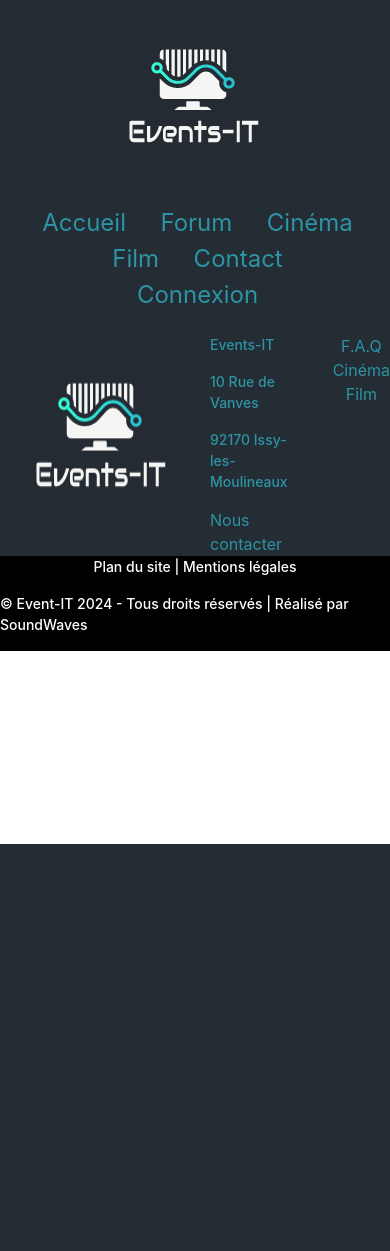
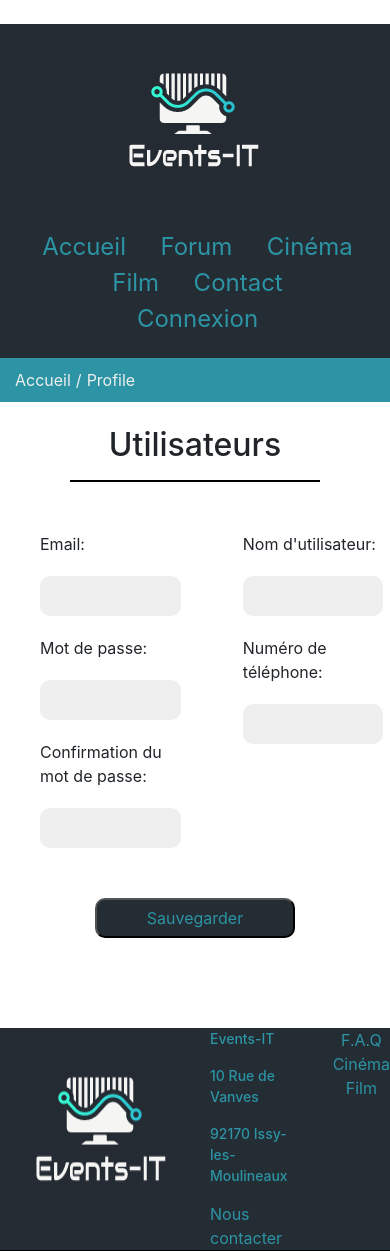
Before and after one commit to LenouvelLouis/Event-It, a PHP site: page / in a window 390 px wide; the page is wider, and only the part inside the window is pictured. Shown: the top 1251 px of that part. Before the commit the page ends 844 px from the top of that part, so only its background shows below. Run offline with PHP 8.4, Linux system fonts and the light colour scheme.

Commit message:
Page Profile
Les éléments faits :
- Centre :
Title Utilisateurs et son hr
Le bouton centré et la police est la bonne.
- A droite:
Email, Mot de passe,Confirmation du mot de passe et leurs input faits.
- A gauche:
Nom d'utilisateur et numéro de telephone faits.
-La barre:
Récupéré par Louis P.
Le lien Accueil OK
Le lien Profile Pas OK.

- Reste à faire :
La police des écritures

```diff
--- a/MVC/controle/home.php
+++ b/MVC/controle/home.php
@@ -8,6 +8,6 @@
     $mdp =  isset($_POST['comdp'])?($_POST['comdp']):'';
     $msg = '';
     $msgAcc = isset($_SESSION['msgAcc'])?($_SESSION['msgAcc']):'';
-    require ("./vue/home/home.tpl");
+    require ("./vue/profile/profile.tpl");
 }
 ?>
--- a/MVC/vue/profile/profile.css
+++ b/MVC/vue/profile/profile.css
@@ -0,0 +1,56 @@
+
+.input-form{
+    background-color: var(--grey);
+    border: 0px;
+    border-radius: 10px;
+    width: 200px ;
+    height: 40px ;
+
+}
+.input-gauche {
+    display: flex;
+    flex-direction: column; /* Modifier la direction en colonne pour aligner les éléments verticalement */
+    justify-content: flex-start; /* Aligner les éléments vers le haut */
+    align-items: flex-start; /* Aligner les éléments à gauche */
+}
+
+
+.input-droite {
+    display: flex;
+    flex-direction: column; /* Modifier la direction en colonne pour aligner les éléments verticalement */
+    justify-content: flex-start; /* Aligner les éléments vers le haut */
+    align-items: flex-end; /* Aligner les éléments à droite */
+}
+
+.btn-form-profil {
+    color: var(--green-blue);
+    background-color: var(--black-blue);
+    border-radius: 10px;
+    width: 200px ;
+    height: 40px ;
+}
+.barre {
+    background-color: var(--green-blue);
+    display: flex;
+    padding: 10px;
+    text-align: left;
+    color: var(--grey);
+}
+
+.barre a {
+    text-decoration: none;
+    color: var(--grey);
+    margin-left: 5px;
+    margin-right: 5px;
+}
+
+.barre a:hover {
+    color: var(--grey);
+}
+
+.ligne-noire {
+    border: 1px solid black; /* couleur de la ligne noire */
+    margin-bottom: 40px;
+    margin-left: 70px;
+    margin-right: 70px;
+  }
--- a/MVC/vue/profile/profile.tpl
+++ b/MVC/vue/profile/profile.tpl
@@ -3,10 +3,78 @@
 <meta charset="UTF-8">
 
 <head>
-    <link rel="stylesheet" href="./vue/profile/profile.css">
+  <link rel="stylesheet" href="./vue/profile/profile.css">
+
 </head>
+<style>
+  .form-flexbox {
+    display: flex;
+    flex-wrap: wrap;
+    justify-content: space-between;
+  }
+
+  .left-group,
+
+  .right-group {
+    flex-basis: 48%;
+  }
+  .left-group label,
+  .left-group input,
+  .right-group label,
+  .right-group input {
+    width: 75%;
+    margin-top: 10px;
+    margin-left: 40px;
+    margin-right: 50px;
+    margin-bottom: 10px;
+  }
+  .btn-container {
+    width: 100%;
+    text-align: center;
+    margin-top: 40px;
+    margin-bottom: 90px;
+  }
+</style>
+
 <body>
+
 <?php require("./vue/navbar/nav.tpl"); ?>
+
+<div class="barre">
+  <a href="./index.php?action=accueil&controle=pages/accueil">Accueil</a>/
+  <a href="./index.php?action=accueil&controle=pages/profile">Profile</a>
+</div>
+
+  <center>
+    <h2>Utilisateurs</h2>
+    <hr class="ligne-noire">
+  </center>
+
+
+<form class="form form-flexbox" action="#" method="post">
+  <div class="left-group">
+    <label for="email">Email:</label>
+    <input type="email" id="email" name="email" required class="input-form">
+
+    <label for="password">Mot de passe:</label>
+    <input type="password" id="password" name="password" required class="input-form">
+
+    <label for="confirm_password">Confirmation du mot de passe:</label>
+    <input type="password" id="confirm_password" name="confirm_password" required class="input-form">
+  </div>
+  <div class="right-group">
+    <label for="username">Nom d'utilisateur:</label>
+    <input type="text" id="username" name="username" required class="input-form">
+
+    <label for="phone">Numéro de téléphone:</label>
+    <input type="tel" id="phone" name="phone" required class="input-form">
+  </div>
+  <div class="btn-container">
+    <input class="btn-form-profil" type="submit" value="Sauvegarder"><br>
+  </div>
+</form>
+
 <?php require("./vue/footer/footer.tpl"); ?>
+
 </body>
 </html>
```
